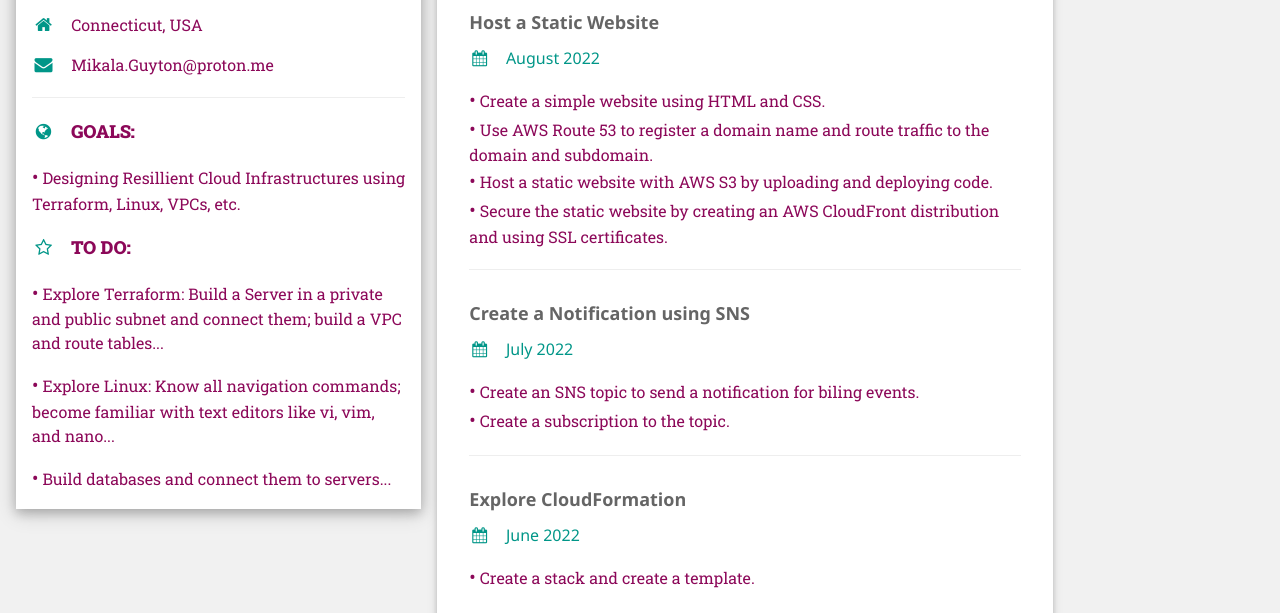
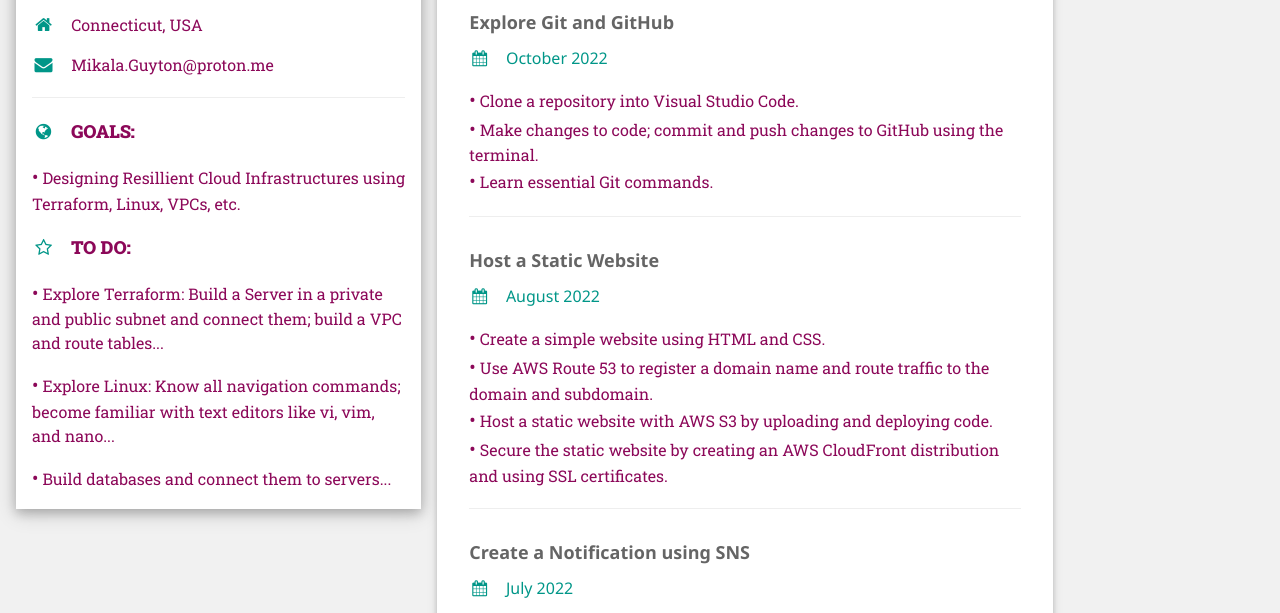
Before and after one commit to MikalaG1/Resume, a plain HTML site: page Experience.html in a window 1280 px wide. Shown: the part 136-749 px from the top of the page. Drawn offline with Linux system fonts and the light colour scheme; files that its build step writes are made by us from their sources.

Commit message:
updated experience

```diff
--- a/Experience.html
+++ b/Experience.html
@@ -102,6 +102,19 @@
             </h2>
             <div class="w3-container">
               <h5 class="w3-opacity">
+                <b>Explore Git and GitHub</b>
+              </h5>
+              <h6 class="w3-text-teal">
+                <i class="fa fa-calendar fa-fw w3-margin-right"></i>October 2022</h6>
+              <p>
+                <span>&#8226;</span> Clone a repository into Visual Studio Code.<br>
+                <span>&#8226;</span> Make changes to code; commit and push changes to GitHub using the terminal.<br>
+                <span>&#8226;</span> Learn essential Git commands.
+              </p>
+              <hr />
+            </div>
+            <div class="w3-container">
+              <h5 class="w3-opacity">
                 <b>Host a Static Website</b>
               </h5>
               <h6 class="w3-text-teal">
```
